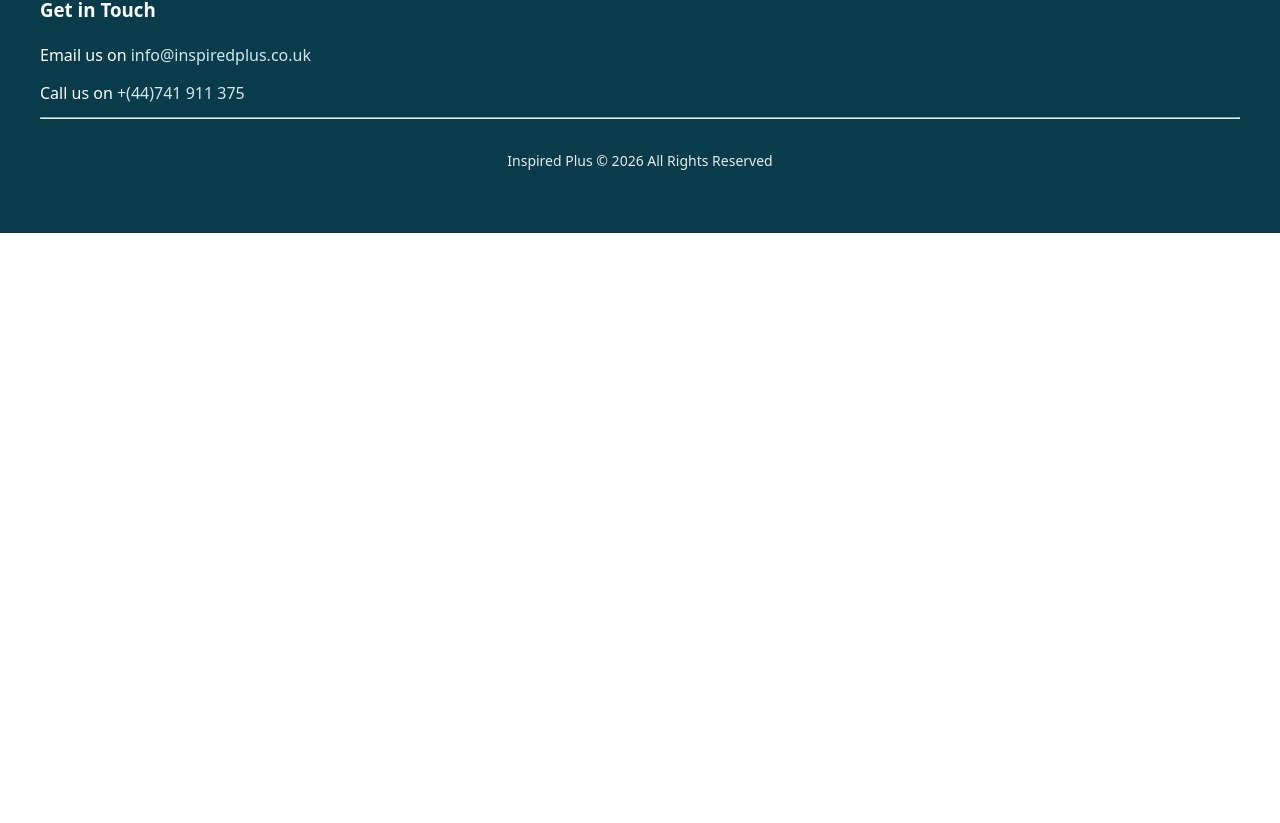
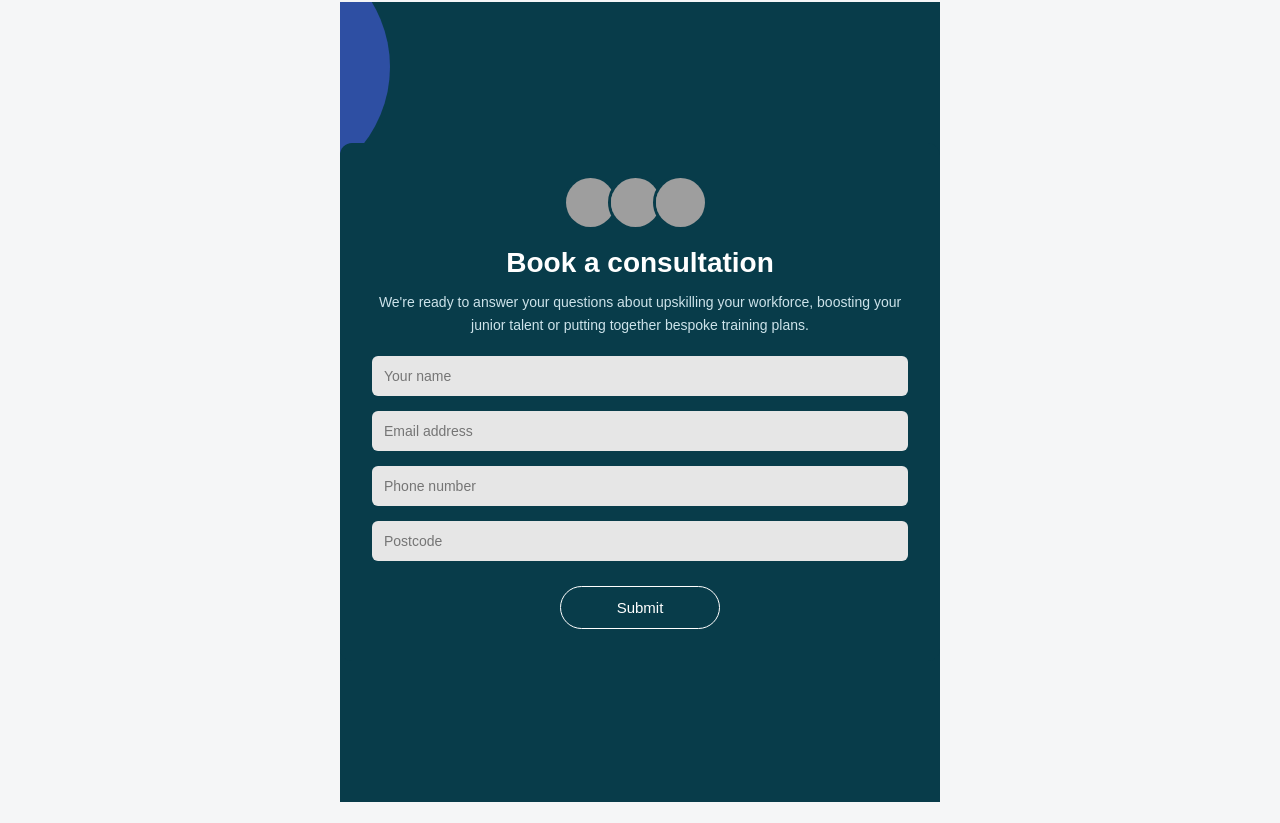
Before and after one commit to HudsonWayne/Inspired-Plus, a React (Vite) app in the folder inspired_plus/: page /about in a window 1280 px wide. Shown: the part 1817-2640 px from the top of the page. Before the commit the page ends 2050 px from the top, so only its background shows below. Built offline with nearby package versions, Linux system fonts and the light colour scheme; grey boxes are pictures that could not be loaded.

Commit message:
initial commit

```diff
--- a/inspired_plus/src/components/About-Us/About.css
+++ b/inspired_plus/src/components/About-Us/About.css
@@ -8,8 +8,8 @@
 
 /* HERO SECTION */
 .hero-section {
-      background-color: #0b3f52;
-    color: white;
+  background-color: #0b3f52;
+  color: white;
   padding: 6rem 1.5rem 4rem 1.5rem;
 }
 
@@ -53,7 +53,7 @@
 
 /* CENTRAL PARAGRAPH */
 .central-paragraph-section {
-  padding: 3rem 1.5rem;
+  padding: 3rem 1.3rem;
   text-align: center;
 }
 
@@ -139,3 +139,125 @@ p {
     font-size: 2.4rem;
   }
 }
+
+/* CONSULTATION FORM SECTION */
+.consultation-form-section {
+  padding: 4rem 1rem;
+}
+
+.consultation-container {
+  max-width: 600px; /* reduce width */
+  margin: 0 auto; /* center horizontally */
+  position: relative;
+  font-family: Arial, sans-serif;
+  text-align: center;
+}
+
+/* Decorative circles */
+.circle {
+  position: absolute;
+  border-radius: 50%;
+  background: #2e4fa3;
+  z-index: 1;
+}
+
+.circle1 {
+  width: 250px;
+  height: 250px;
+  right: -60px;
+  top: -60px;
+}
+
+.circle2 {
+  width: 150px;
+  height: 150px;
+  right: 40px;
+  top: 180px;
+}
+
+.circle3 {
+  width: 80px;
+  height: 80px;
+  right: 20px;
+  bottom: 60px;
+}
+
+/* Card */
+.consultation-card {
+  text-align: center;
+  max-width: 100%;
+  width: 100%;
+  z-index: 2;
+  position: relative;
+  color: white;
+  background: #083c4a;
+  padding: 2rem;
+  border-radius: 12px;
+}
+
+/* Avatars */
+.avatar-group {
+  display: flex;
+  justify-content: center;
+  margin-bottom: 15px;
+}
+
+.avatar-group img {
+  width: 55px;
+  height: 55px;
+  border-radius: 50%;
+  border: 3px solid #083c4a;
+  margin-left: -10px;
+}
+
+/* Title */
+.consultation-card h1 {
+  font-size: 28px;
+  margin-bottom: 10px;
+}
+
+/* Subtitle */
+.subtitle {
+  font-size: 14px;
+  line-height: 1.6;
+  margin-bottom: 20px;
+  color: #cde3ea;
+}
+
+/* Form */
+.consultation-form {
+  display: flex;
+  flex-direction: column;
+  gap: 15px;
+}
+
+.consultation-form input {
+  padding: 12px;
+  border-radius: 6px;
+  border: none;
+  background: #e6e6e6;
+  font-size: 14px;
+}
+
+.consultation-form input:focus {
+  outline: none;
+}
+
+/* Button */
+.consultation-form button {
+  padding: 12px 30px;
+  border-radius: 25px;
+  border: 1px solid white;
+  background: transparent;
+  color: white;
+  cursor: pointer;
+  font-size: 15px;
+  transition: 0.3s;
+  width: 160px;
+  align-self: center;
+}
+
+.consultation-form button:hover {
+  background: white;
+  color: #083c4a;
+}
--- a/inspired_plus/src/components/About-Us/About.jsx
+++ b/inspired_plus/src/components/About-Us/About.jsx
@@ -74,6 +74,48 @@ export default function About() {
         </div>
       </section>
 
+      {/* Consultation Form Section */}
+      <section className="consultation-form-section">
+        <div className="consultation-container">
+
+          <div className="consultation-card">
+
+            <div className="avatar-group">
+              <img src="https://randomuser.me/api/portraits/women/1.jpg" alt="avatar1" />
+              <img src="https://randomuser.me/api/portraits/men/2.jpg" alt="avatar2" />
+              <img src="https://randomuser.me/api/portraits/men/3.jpg" alt="avatar3" />
+            </div>
+
+            <h1>Book a consultation</h1>
+
+            <p className="subtitle">
+              We're ready to answer your questions about upskilling your workforce,
+              boosting your junior talent or putting together bespoke training plans.
+            </p>
+
+            <form className="consultation-form">
+
+              <input type="text" placeholder="Your name" />
+
+              <input type="email" placeholder="Email address" />
+
+              <input type="tel" placeholder="Phone number" />
+
+              <input type="text" placeholder="Postcode" />
+
+              <button type="submit">Submit</button>
+
+            </form>
+
+          </div>
+
+          <div className="circle circle1"></div>
+          <div className="circle circle2"></div>
+          <div className="circle circle3"></div>
+
+        </div>
+      </section>
+
     </div>
   );
 }
```
